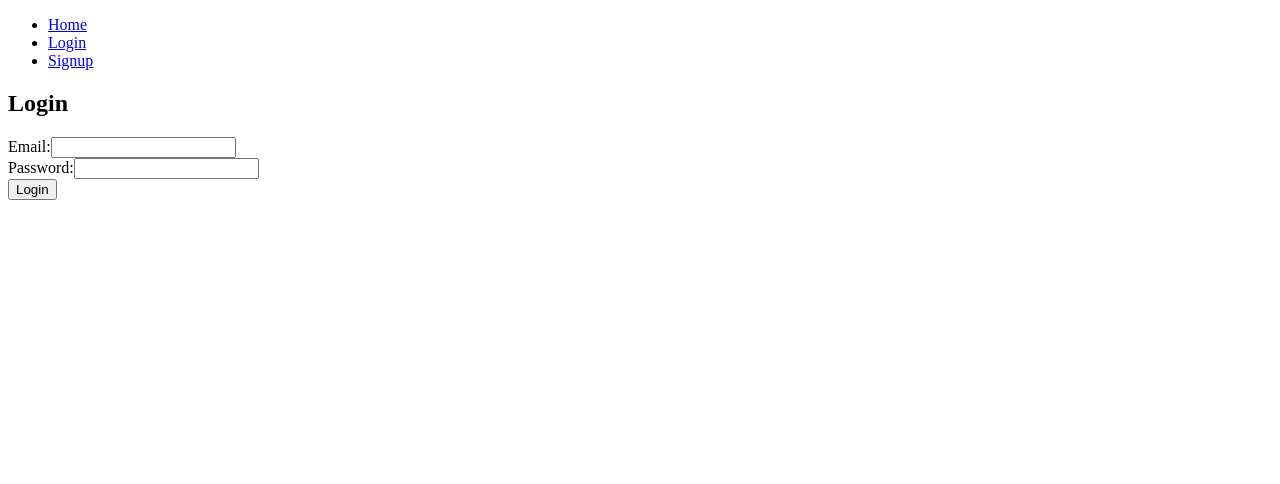
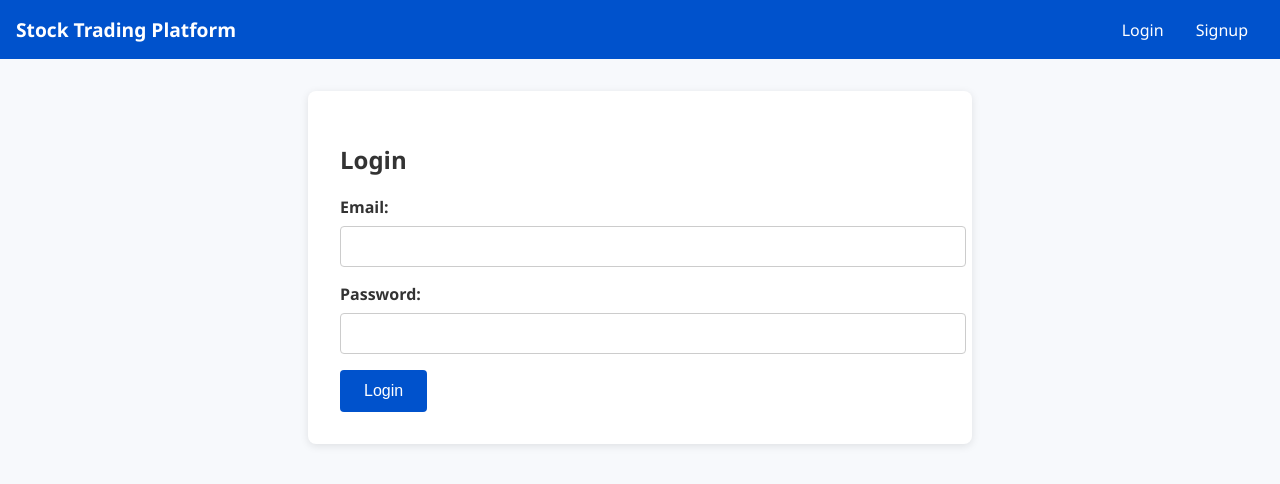
Before and after one commit to Sohamvigave/stock-trading-platform, a React (Create React App) app in the folder client/: page /login in a window 1280 px wide. Shown: the top 484 px of the page. Built offline with nearby package versions, Linux system fonts and the light colour scheme.

Commit message:
styling the navbar, home, login, and signup page

```diff
--- /dev/null
+++ b/client/src/App.css
@@ -0,0 +1,87 @@
+/* Global Styles */
+body {
+    margin: 0;
+    font-family: 'Segoe UI', Tahoma, Geneva, Verdana, sans-serif;
+    background-color: #f7f9fc;
+    color: #333;
+  }
+
+  /* Navbar Styles */
+  .navbar {
+    background-color: #0052cc;
+    color: #fff;
+    padding: 1rem;
+    display: flex;
+    justify-content: space-between;
+    align-items: center;
+  }
+  .navbar ul {
+    list-style: none;
+    margin: 0;
+    padding: 0;
+    display: flex;
+  }
+  .navbar li {
+    margin: 0 1rem;
+  }
+  .navbar a,
+  .navbar button {
+    color: #fff;
+    text-decoration: none;
+    background: none;
+    border: none;
+    font-size: 1rem;
+    cursor: pointer;
+  }
+  .navbar button:hover,
+  .navbar a:hover {
+    text-decoration: underline;
+  }
+
+  /* Container for pages */
+  .container {
+    max-width: 600px;
+    margin: 2rem auto;
+    padding: 2rem;
+    background: #fff;
+    box-shadow: 0 2px 8px rgba(0, 0, 0, 0.1);
+    border-radius: 8px;
+  }
+
+  /* Form Styles */
+  .form-group {
+    margin-bottom: 1rem;
+  }
+  .form-group label {
+    display: block;
+    margin-bottom: 0.5rem;
+    font-weight: bold;
+  }
+  .form-group input {
+    width: 100%;
+    padding: 0.75rem;
+    border: 1px solid #ccc;
+    border-radius: 4px;
+  }
+  button.primary {
+    background-color: #0052cc;
+    color: #fff;
+    border: none;
+    padding: 0.75rem 1.5rem;
+    border-radius: 4px;
+    font-size: 1rem;
+    cursor: pointer;
+  }
+  button.primary:disabled {
+    background-color: #8a9bdc;
+    cursor: not-allowed;
+  }
+  button.primary:hover:enabled {
+    background-color: #003d99;
+  }
+
+  /* Error message */
+  .error {
+    color: red;
+    margin-bottom: 1rem;
+  }
--- a/client/src/App.js
+++ b/client/src/App.js
@@ -4,8 +4,10 @@ import Navbar from './components/Navbar';
 import Home from './components/Home';
 import Login from './components/Login';
 import Signup from './components/Signup';
-import RealTimeStock from './components/RealTimeStock'; // if already integrated
+import RealTimeStock from './components/RealTimeStock'; // if needed
+// import StockChart from './components/StockChart'; // if needed
 import ProtectedRoute from './components/ProtectedRoute';
+import './App.css'; // Import global CSS
 
 function App() {
   return (
@@ -15,7 +17,6 @@ function App() {
         <Routes>
           <Route path="/login" element={<Login />} />
           <Route path="/signup" element={<Signup />} />
-          {/* Protected routes: accessible only when the user is logged in */}
           <Route
             path="/"
             element={
--- a/client/src/components/Home.js
+++ b/client/src/components/Home.js
@@ -1,10 +1,14 @@
 import React from 'react';
+import '../App.css'; // Import global CSS
 
 const Home = () => {
     return (
-        <div>
-            <h2>Welcome to the Stock Trading Platform Home Page</h2>
-            <p>This content is available only to authenticated users.</p>
+        <div className="container">
+            <h2>Welcome to Your Trading Dashboard</h2>
+            <p>
+                Here you can view real-time stock data, manage your portfolio, and
+                execute trades. Use the navigation above to explore different features.
+            </p>
         </div>
     );
 };
--- a/client/src/components/Login.js
+++ b/client/src/components/Login.js
@@ -1,6 +1,7 @@
 import React, { useState } from 'react';
 import { useNavigate } from 'react-router-dom';
 import axios from 'axios';
+import '../App.css'; // Import global CSS
 
 const Login = () => {
     const navigate = useNavigate();
@@ -12,7 +13,6 @@ const Login = () => {
     const handleLogin = async (e) => {
         e.preventDefault();
 
-        // Basic client-side validation
         if (!email || !password) {
             setError('Please fill in all fields.');
             return;
@@ -34,11 +34,11 @@ const Login = () => {
     };
 
     return (
-        <div>
+        <div className="container">
             <h2>Login</h2>
-            {error && <p style={{ color: 'red' }}>{error}</p>}
+            {error && <p className="error">{error}</p>}
             <form onSubmit={handleLogin}>
-                <div>
+                <div className="form-group">
                     <label>Email:</label>
                     <input
                         type="email"
@@ -47,7 +47,7 @@ const Login = () => {
                         required
                     />
                 </div>
-                <div>
+                <div className="form-group">
                     <label>Password:</label>
                     <input
                         type="password"
@@ -56,7 +56,7 @@ const Login = () => {
                         required
                     />
                 </div>
-                <button type="submit" disabled={loading}>
+                <button type="submit" className="primary" disabled={loading}>
                     {loading ? 'Logging in...' : 'Login'}
                 </button>
             </form>
--- a/client/src/components/Navbar.js
+++ b/client/src/components/Navbar.js
@@ -1,23 +1,25 @@
 import React from 'react';
 import { Link, useNavigate } from 'react-router-dom';
+import '../App.css'; // Import global CSS
 
 const Navbar = () => {
     const navigate = useNavigate();
     const token = localStorage.getItem('token');
 
     const handleLogout = () => {
-        // Clear user authentication data
         localStorage.removeItem('token');
         localStorage.removeItem('user');
         navigate('/login');
     };
 
     return (
-        <nav>
+        <nav className="navbar">
+            <div>
+                <Link to="/" style={{ fontWeight: 'bold', fontSize: '1.2rem' }}>
+                    Stock Trading Platform
+                </Link>
+            </div>
             <ul>
-                <li>
-                    <Link to="/">Home</Link>
-                </li>
                 {token ? (
                     <>
                         <li>
--- a/client/src/components/Signup.js
+++ b/client/src/components/Signup.js
@@ -1,6 +1,7 @@
 import React, { useState } from 'react';
 import { useNavigate } from 'react-router-dom';
 import axios from 'axios';
+import '../App.css'; // Import global CSS
 
 const Signup = () => {
     const navigate = useNavigate();
@@ -13,7 +14,6 @@ const Signup = () => {
     const handleSignup = async (e) => {
         e.preventDefault();
 
-        // Basic client-side validation
         if (!name || !email || !password) {
             setError('All fields are required.');
             return;
@@ -38,11 +38,11 @@ const Signup = () => {
     };
 
     return (
-        <div>
+        <div className="container">
             <h2>Signup</h2>
-            {error && <p style={{ color: 'red' }}>{error}</p>}
+            {error && <p className="error">{error}</p>}
             <form onSubmit={handleSignup}>
-                <div>
+                <div className="form-group">
                     <label>Name:</label>
                     <input
                         type="text"
@@ -51,7 +51,7 @@ const Signup = () => {
                         required
                     />
                 </div>
-                <div>
+                <div className="form-group">
                     <label>Email:</label>
                     <input
                         type="email"
@@ -60,7 +60,7 @@ const Signup = () => {
                         required
                     />
                 </div>
-                <div>
+                <div className="form-group">
                     <label>Password:</label>
                     <input
                         type="password"
@@ -69,7 +69,7 @@ const Signup = () => {
                         required
                     />
                 </div>
-                <button type="submit" disabled={loading}>
+                <button type="submit" className="primary" disabled={loading}>
                     {loading ? 'Signing up...' : 'Signup'}
                 </button>
             </form>
```
